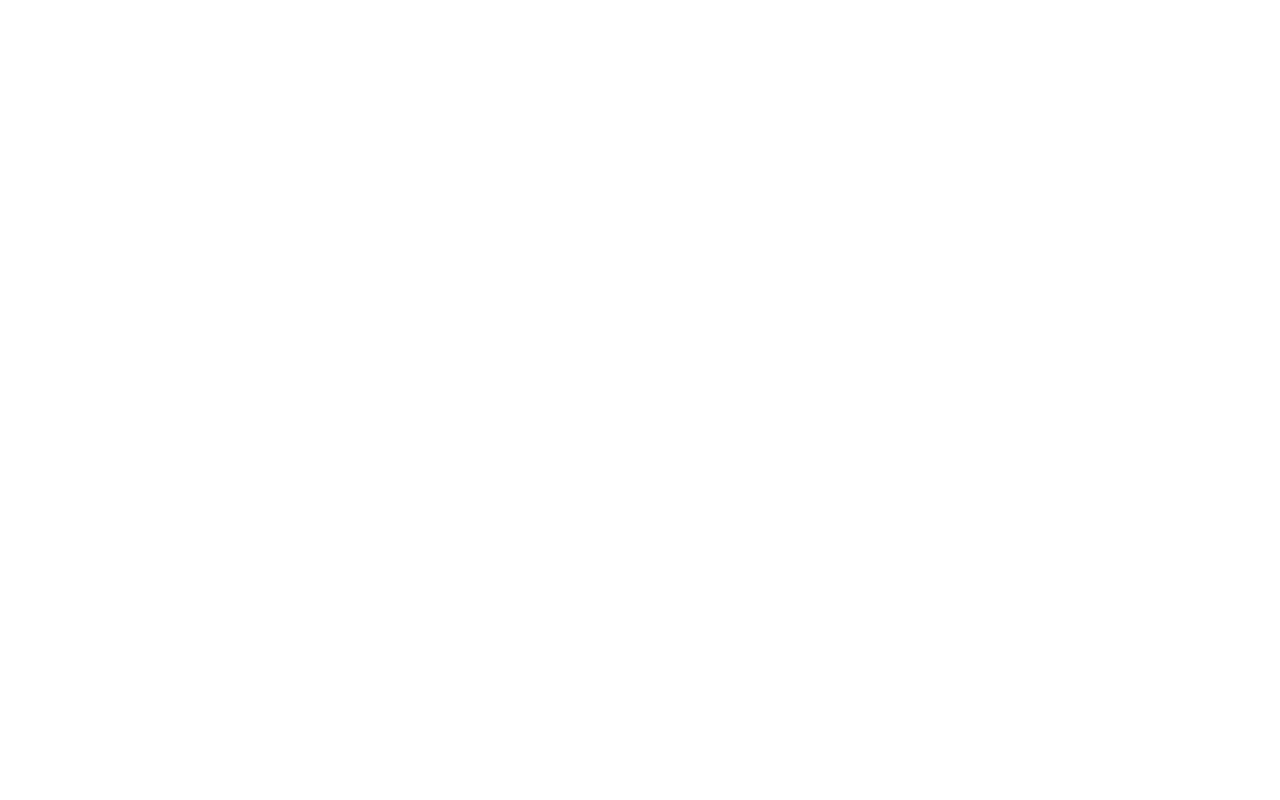
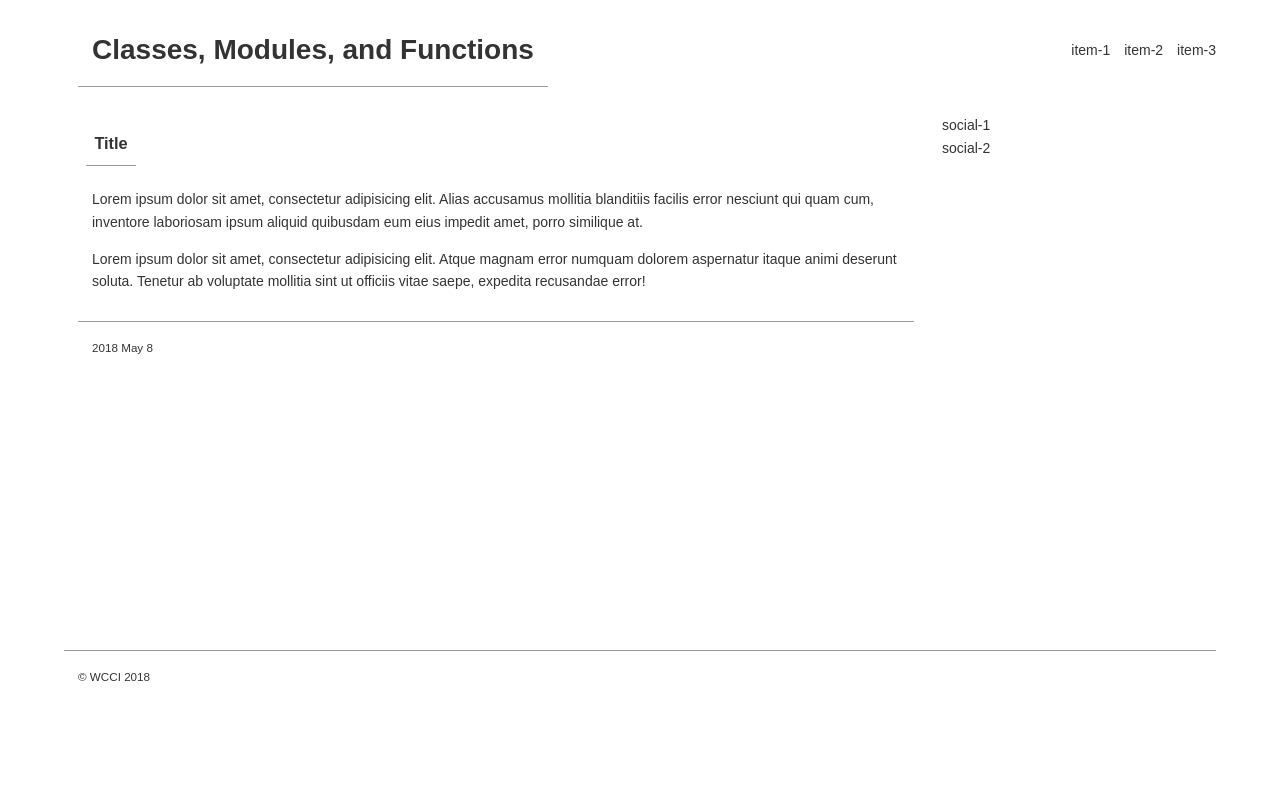
Before and after one commit to WeCanCodeIT/js-classes-modules-and-functions-slide-companion, a plain HTML site: page public/index.html in a window 1280 px wide. Drawn offline with Linux system fonts and the light colour scheme.

Commit message:
Finish styling

```diff
--- a/public/css/style.css
+++ b/public/css/style.css
@@ -0,0 +1,69 @@
+* {
+	box-sizing: border-box;
+	margin: 0;
+	padding: 0;
+}
+
+html {
+	color: #333;
+	font: 14px/1.618 sans-serif;
+}
+
+aside {
+	grid-column: 2 / 3;
+	padding: 1em;
+}
+aside nav ul {
+	display: flex;
+	flex-direction: column;
+}
+footer {
+	border-top: solid 1px #999;
+	padding: 1em;
+}
+footer,
+header {
+	grid-column: 1 / -1;
+}
+h1,
+h2,
+h3 {
+	border-bottom: solid 1px #999;
+	margin: 0.5em;
+	padding: 0.5em;
+}
+header {
+	align-items: center;
+	display: flex;
+	justify-content: space-between;
+}
+header nav ul {
+	display: flex;
+}
+header nav ul li {
+	margin-left: 1em;
+}
+header nav ul li:first-child {
+	margin-left: 0;
+}
+main {
+	grid-column: 1 / 2;
+	padding: 1em;
+}
+ol,
+ul {
+	list-style: none;
+}
+p {
+	margin-bottom: 1em;
+}
+
+.container {
+	display: grid;
+	grid-template-columns: 3fr 1fr;
+	grid-template-rows: 100px auto 150px;
+	margin: 0 auto;
+	max-width: 1200px;
+	min-height: 100vh;
+	width: 90%;
+}
--- a/public/index.html
+++ b/public/index.html
@@ -8,6 +8,39 @@
     <link rel="stylesheet" href="./css/style.css">
 </head>
 <body>
+    <div class="container">
+        <header>
+            <h1>Classes, Modules, and Functions</h1>
+            <nav>
+                <ul>
+                    <li>item-1</li>
+                    <li>item-2</li>
+                    <li>item-3</li>
+                </ul>
+            </nav>
+        </header>
+        <main>
+            <article>
+                <header>
+                    <h3>Title</h3>
+                </header>
+                <main>
+                    <p>Lorem ipsum dolor sit amet, consectetur adipisicing elit. Alias accusamus mollitia blanditiis facilis error nesciunt qui quam cum, inventore laboriosam ipsum aliquid quibusdam eum eius impedit amet, porro similique at.</p>
+                    <p>Lorem ipsum dolor sit amet, consectetur adipisicing elit. Atque magnam error numquam dolorem aspernatur itaque animi deserunt soluta. Tenetur ab voluptate mollitia sint ut officiis vitae saepe, expedita recusandae error!</p>
+                </main>
+                <footer><small>2018 May 8</small></footer>
+            </article>
+        </main>
+        <aside>
+            <nav>
+                <ul>
+                    <li>social-1</li>
+                    <li>social-2</li>
+                </ul>
+            </nav>
+        </aside>
+        <footer><small>© WCCI 2018</small></footer>
+    </div><!-- /.container -->
 
     <script src="./js/app.js"></script>
 </body>
```
